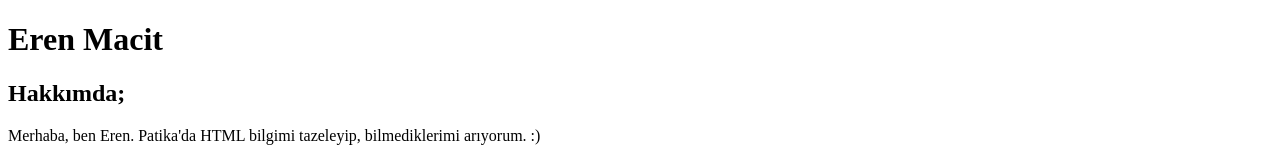
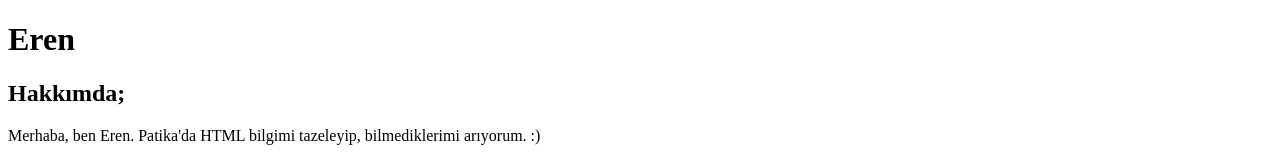
Before and after one commit to erenpatika/Patika-HTML-dev-1, a plain HTML site: page index.html in a window 1280 px wide. Shown: the top 160 px of the page. Drawn offline with Linux system fonts and the light colour scheme.

Commit message:
Update index.html

```diff
--- a/index.html
+++ b/index.html
@@ -8,7 +8,7 @@
 </head>
 <body>
     <!-- Ödev1 -->
-    <h1>Eren Macit</h1>
+    <h1>Eren</h1>
     <h2>Hakkımda;</h2>
     <p>Merhaba, ben Eren. Patika'da HTML bilgimi tazeleyip, bilmediklerimi arıyorum. :)</p>
     <h2>Sevdiğim Diziler</h2>
```
